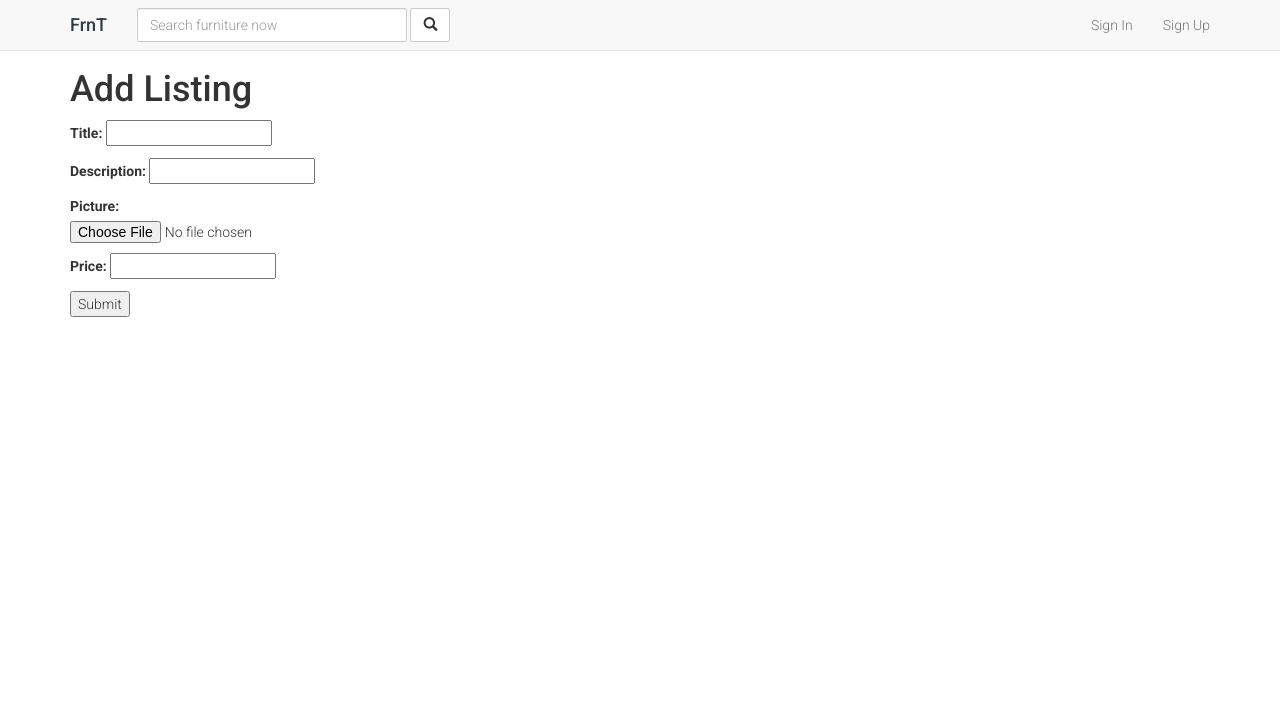
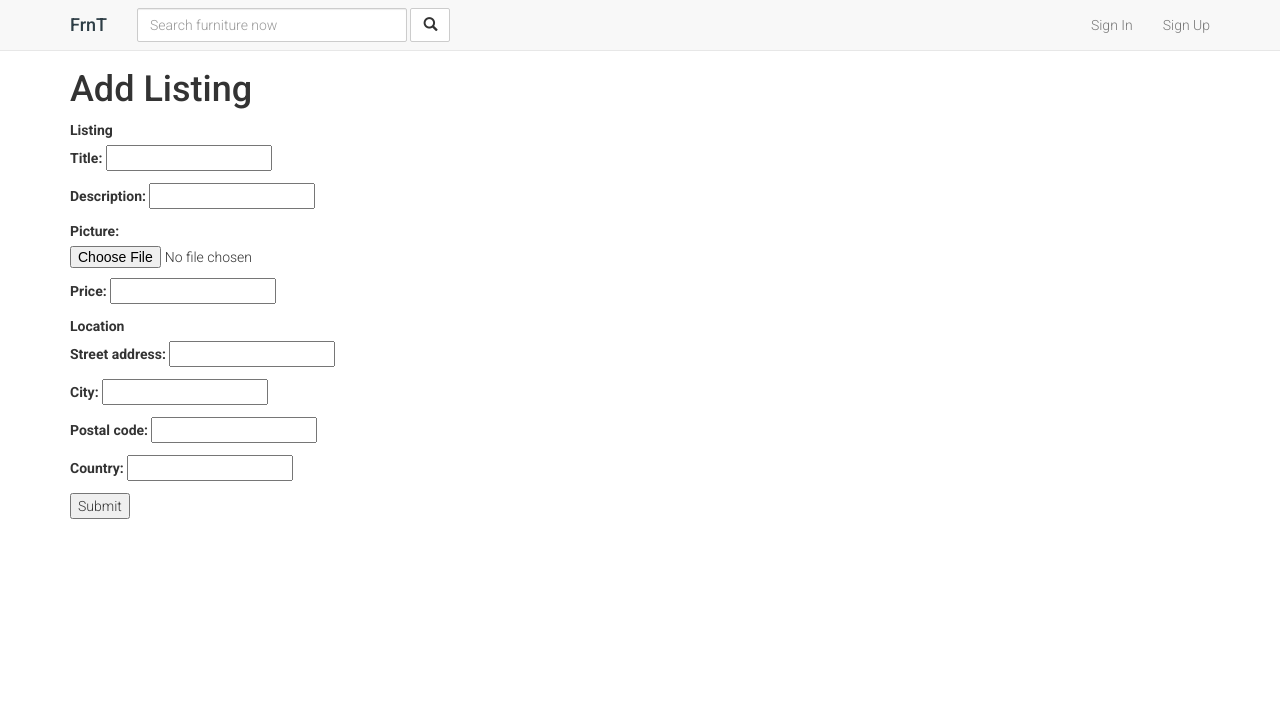
Before and after one commit to xofaye/frnt, a Django app: page /listing/add in a window 1280 px wide. Shown: the top 718 px of the page. Run offline with Django 3.2, Linux system fonts and the light colour scheme; some libraries are stand-ins or nearby versions.

Commit message:
Add listing endpoint

```diff
--- a/Backend/frnt/main/forms.py
+++ b/Backend/frnt/main/forms.py
@@ -62,16 +62,6 @@ class AddListingForm(forms.ModelForm):
         model = Listing
         fields = ('title', 'description', 'picture', 'price')
 
-    def save(self, commit=True):
-        listing = super(AddListingForm, self).save(commit=False)
-        listing.title = self.cleaned_data['title']
-        listing.description = self.cleaned_data['description']
-        listing.picture = self.cleaned_data['picture']
-        listing.price = self.cleaned_data['price']
-        if commit:
-            listing.save()
-        return listing
-
 class EditListingForm(forms.ModelForm):
     title = forms.CharField(max_length=100)
     description = forms.CharField(max_length=500, required=False)
--- a/Backend/frnt/main/templates/add_listing.html
+++ b/Backend/frnt/main/templates/add_listing.html
@@ -6,7 +6,13 @@
   <h1>Add Listing</h1>
 
   <form method="post" action="/listing/add">
-    {{ form.as_p }}
+
+	<label> Listing </label>
+  	{{ form.as_p }}
+
+  	<label> Location </label>
+    {{ loc_form.as_p}}
+
     <input type="submit" value="Submit" />
     {% csrf_token %}
   </form>
--- a/Backend/frnt/main/views.py
+++ b/Backend/frnt/main/views.py
@@ -111,13 +111,32 @@ def view_listing(request, id):
     return render(request, 'view_listing.html', context)
 
 def add_listing(request):
+    loc_form = LocationForm(request.POST or None)
+    form = AddListingForm(request.POST or None)
+
     if request.method == 'POST':
-        form = AddListingForm(request.POST)
-        if form.is_valid():
-            form.save()
-            return redirect('home')
+        if loc_form.is_valid():
+            street_address = loc_form.cleaned_data['street_address']
+            city = loc_form.cleaned_data['city']
+            postal_code = loc_form.cleaned_data['postal_code']
+            country = loc_form.cleaned_data['country']
+
+            l = None
+            if street_address or city or postal_code or country:
+                l = Location.objects.create(street_address=street_address, city=city,
+                                        postal_code=postal_code, country=country)
+            if form.is_valid():
+                title = form.cleaned_data['title']
+                description = form.cleaned_data['description']
+                picture = form.cleaned_data['picture']
+                price = form.cleaned_data['price']
+                listing = Listing.objects.create(title=title, description=description,
+                    picture=picture, price=price, location=l, user=request.user.profile)
+            return redirect('dashboard')
+
     context = {
-        'form': AddListingForm()
+        'form': form,
+        'loc_form': loc_form,
     }
     return render(request, 'add_listing.html', context)
 
```
